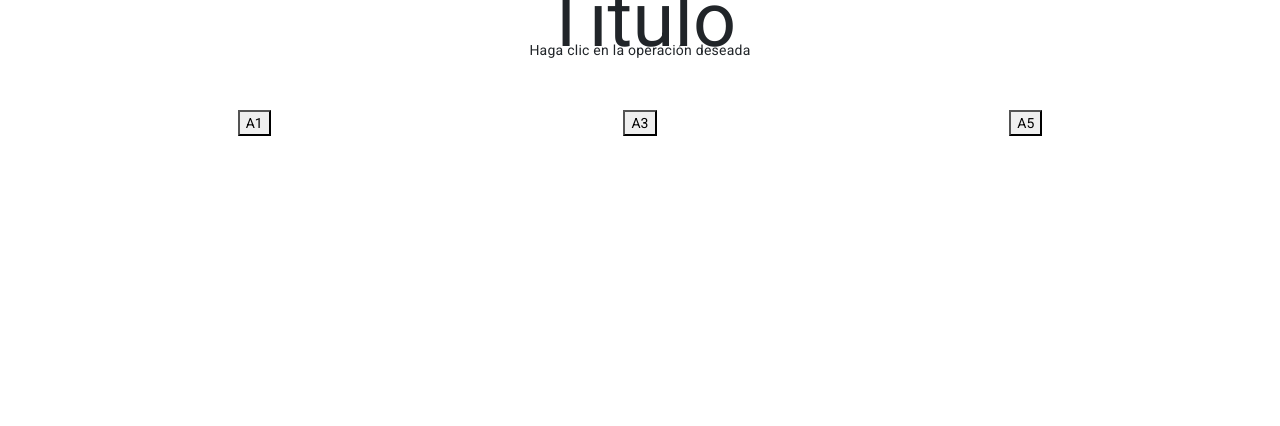
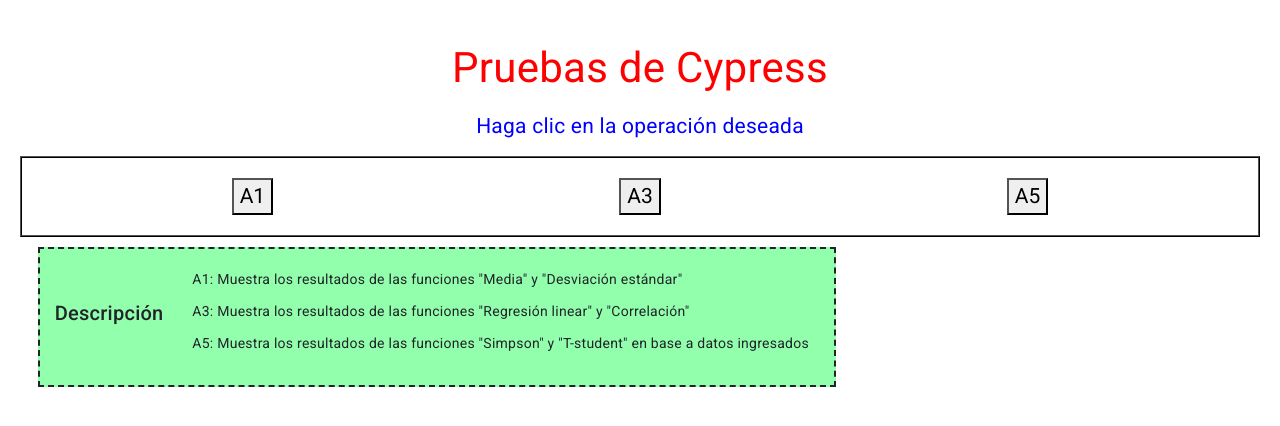
Before and after one commit to DonKiwi-cyber/cypress_project, an Angular app: page /ui in a window 1280 px wide. Shown: the top 426 px of the page. Built offline with nearby package versions, Linux system fonts and the light colour scheme.

Commit message:
ui visual update

```diff
--- a/src/app/login/login.component.css
+++ b/src/app/login/login.component.css
@@ -16,7 +16,7 @@
 }
 
 h2{
-    color:antiquewhite;
+    color:white;
     margin: 0px
 }
 
--- a/src/app/ui/ui.component.css
+++ b/src/app/ui/ui.component.css
@@ -1,19 +1,61 @@
-div {
+div{
     width: auto;
     height: auto;
     margin: 10px;
     text-align: center;
 }
 
-div.title{
-    font-size:2cm;
+.principal{
+    padding-top: 10px
 }
 
-div.form{
+.title{
+    margin: 1cm;
+    font-size: 3em;
+    color: red
+}
+
+.subtitle{
+    font-size: 1.5em;
+    color: blue;
+}
+
+.form{
     padding-top: 20px;
+    padding-bottom: 20px;
+    margin-top: 20px;
+    border-style: ridge;
+    border-width: 2px;
+    border-color: black;
 }
 
 button {
     display: inline-block;
-    margin: 20px 14%;
+    margin: 0px 14%;
+    width: auto;
+    height: 1cm;
+    font-size: 1.5em;
+    text-align: center;
 }
+
+.description{
+    display: flex;
+    margin-left: 1cm;
+    padding: 10px 15px;
+    text-align: left;
+    width: fit-content;
+    height: fit-content;
+    border-style: dashed;
+    border-width: 2px;
+    background-color: rgb(145, 255, 172)    ;
+}
+
+.description h2{
+    margin-top: 1cm;
+    margin-right: 0.5cm;
+}
+
+.content{
+    text-align: left;
+    display: block;
+}
--- a/src/app/ui/ui.component.html
+++ b/src/app/ui/ui.component.html
@@ -1,5 +1,10 @@
-<div class="title">Titulo</div>
-<div class="subtitle">Haga clic en la operación deseada</div>
+<div class="principal">
+    <div class="title">
+        Pruebas de Cypress
+    </div>
+    <div class="subtitle">
+        Haga clic en la operación deseada
+    </div>
     <div class="form">
         <form>
             <button type="button" id="openA1" (click)="openA1()">A1</button>
@@ -7,3 +12,12 @@
             <button type="button" id="openA5" (click)="openA5()">A5</button>
         </form>
     </div>
+</div>
+<div class="description">
+    <h2>Descripción</h2><br>
+    <div class="content">
+        <p id="a1Desc">A1: Muestra los resultados de las funciones "Media" y "Desviación estándar"</p>
+        <p id="a1Desc">A3: Muestra los resultados de las funciones "Regresión linear" y "Correlación"</p>
+        <p id="a1Desc">A5: Muestra los resultados de las funciones "Simpson" y "T-student" en base a datos ingresados</p>
+    </div>
+</div>
```
Lines whose indentation alone changed are shown as unchanged.
